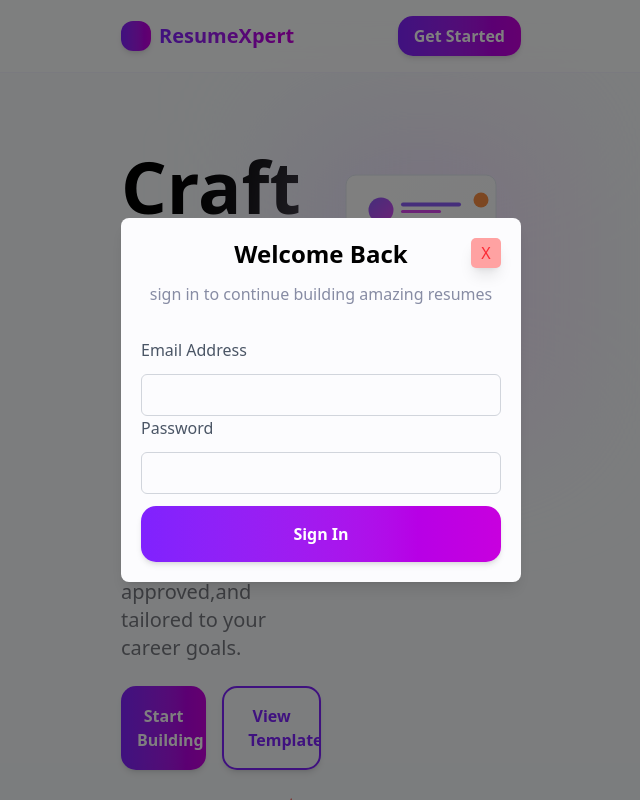
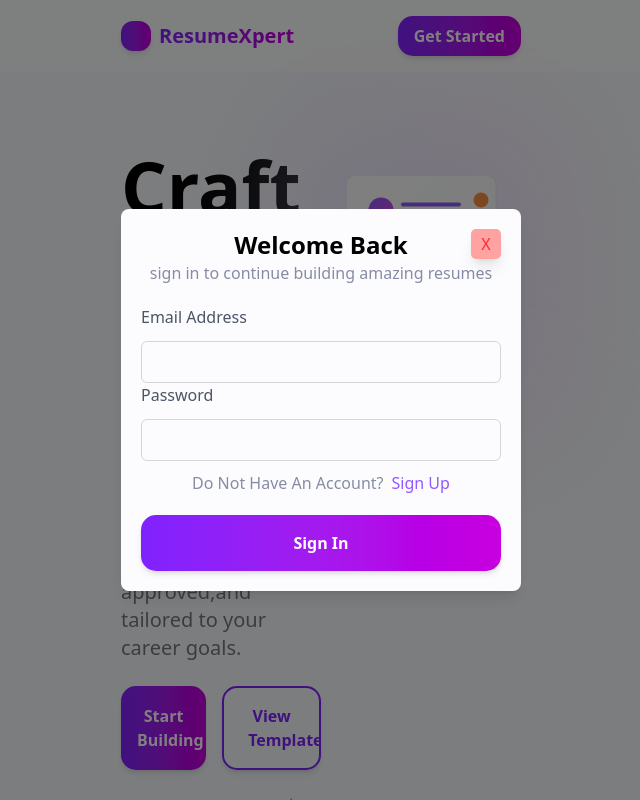
Before and after one commit to huangxi203105/Resume-Builder, a React (Vite) app in the folder Frontend/: page / in a window 1280 px wide. Both pictures are taken after a click on the button "Get Started". Shown: the top 800 px of the page, without its empty margins (319-959 px from the left). Built offline with nearby package versions, Linux system fonts and the light colour scheme.

Commit message:
接口联调

```diff
--- a/Frontend/src/App.tsx
+++ b/Frontend/src/App.tsx
@@ -1,11 +1,14 @@
 import React from "react";
 import { Routes, Route } from "react-router-dom";
 import IndexPage from "./pages/IndexPage.tsx";
+import UserProvider from "./context/UserContext.tsx";
 const App = () => {
   return (
-    <Routes>
-      <Route path="/" element={<IndexPage />} />
-    </Routes>
+    <UserProvider>
+      <Routes>
+        <Route path="/" element={<IndexPage />} />
+      </Routes>
+    </UserProvider>
   )
 }
 
--- a/Frontend/src/components/LoginForm.tsx
+++ b/Frontend/src/components/LoginForm.tsx
@@ -1,7 +1,59 @@
-export const LoginForm = () =>{
+import { useContext, useState } from "react"
+import Input from "./Input"
+import http from "../utils/http"
+import API_PATH from "../utils/apiPath"
+import { UserContext } from "../context/UserContext"
+interface LoginFormProps {
+  onSwitchView: () => void
+}
+
+export const LoginForm = (props: LoginFormProps) => {
+  const [email, setEmail] = useState<string>("")
+  const [password, setPassword] = useState<string>("")
+  const userContext = useContext(UserContext)
+  const login = async () => {
+    try {
+      const res = await http.post(API_PATH.LOGIN, { email, password })
+      console.log(res)
+      localStorage.setItem('token', res.data.token)
+      // 更新用户状态
+      if (userContext && userContext.setUser) {
+        userContext.setUser(res.data)
+      }
+      window.location.href = '/'
+    } catch (err) {
+      console.log(err)
+    }
+  }
+  const onEmailChange = (e: React.ChangeEvent<HTMLInputElement>) => {
+    setEmail(e.target.value)
+  }
+  const onPasswordChange = (e: React.ChangeEvent<HTMLInputElement>) => {
+    setPassword(e.target.value)
+  }
   return (
     <div>
-
+      <div className='text-2xl font-bold flex justify-center'>Welcome Back</div>
+      <div className="flex w-full justify-center text-normal text-[#878ca4]">
+        sign in to continue building amazing resumes
+      </div>
+      <div className='mt-[20px]'>
+        <Input value={email} onChange={onEmailChange} type='email' label='Email Address' />
+        <Input value={password} onChange={onPasswordChange} type='password' label='Password' />
+      </div>
+      <div className="flex justify-center gap-2 mt-[10px]">
+        <span className="text-[#878ca4] ">
+          Do Not Have An Account?
+        </span>
+        <span onClick={props.onSwitchView} className="text-[#9358ff] hover:cursor-pointer">
+          Sign Up
+        </span>
+      </div>
+      <div className='w-full flex justify-center mt-[20px]'>
+        <button onClick={login} className='w-full cursor-pointer bg-gradient-to-r from-violet-600 to-fuchsia-600 text-white py-4 px-4 rounded-[15px] shadow-md overflow-hidden transition-all hover:scale-105 hover:shadow-xl hover:shadow-violet-200'>
+          <span className='text-white font-semibold'>Sign In</span>
+        </button>
+      </div>
     </div>
   )
 }
--- a/Frontend/src/components/Modal.tsx
+++ b/Frontend/src/components/Modal.tsx
@@ -1,14 +1,21 @@
-import React, { useState, forwardRef, useImperativeHandle, useCallback, useEffect } from 'react'
+import React, { useState, forwardRef, useImperativeHandle, useCallback, useEffect, use } from 'react'
 import ReactDOM from 'react-dom';
 import Input from './Input'
 import "../assets/Modal.css"
+import { LoginForm } from './LoginForm';
+import { RegisterForm } from './RegisterForm';
 interface ModalProps {
   isOpen: Boolean,
   onClose: () => void
   children?: React.ReactNode
   disableScroll?: Boolean,
+  initialView?: "login" | "register"
 }
-const Modal = forwardRef(({ isOpen, onClose, disableScroll = true }: ModalProps, ref) => {
+const Modal = forwardRef(({ isOpen, onClose, disableScroll = true,initialView="login" }: ModalProps, ref) => {
+  const [view, setView] = useState(initialView)
+  const switchView = (view:any) =>{
+    setView(view)
+  }
   const handleKeyDown = useCallback((e: any) => {
     if (e.key === 'Escape') {
       onClose();
@@ -38,11 +45,13 @@ const Modal = forwardRef(({ isOpen, onClose, disableScroll = true }: ModalProps,
 
   // 点击遮罩层关闭
   const handleOverlayClick = (e: any) => {
-    console.log(e.target, e.currentTarget)
     if (e.target === e.currentTarget) {
       onClose();
     }
   };
+  useImperativeHandle(ref, () => ({
+    switchView: (view: any) =>setView(view)
+  }))
 
   if (!isOpen) return null;
   return ReactDOM.createPortal(
@@ -53,19 +62,11 @@ const Modal = forwardRef(({ isOpen, onClose, disableScroll = true }: ModalProps,
         <div className='absolute top-[20px] right-[20px]'>
           <button onClick={onClose} className='bg-red-300 text-red-500 w-[30px] h-[30px] rounded-[5px] shadow-lg shadow'>X</button>
         </div>
-        <div className='text-2xl font-bold flex justify-center'>Welcome Back</div>
-        <div className="flex w-full justify-center text-normal text-[#878ca4]">
-          sign in to continue building amazing resumes
-        </div>
-        <div className='mt-[20px]'>
-          <Input type='email' label='Email Address' />
-          <Input type='password' label='Password' />
-        </div>
-        <div className='w-full flex justify-center'>
-          <button className='w-full cursor-pointer bg-gradient-to-r from-violet-600 to-fuchsia-600 text-white py-4 px-4 rounded-[15px] shadow-md overflow-hidden transition-all hover:scale-105 hover:shadow-xl hover:shadow-violet-200'>
-            <span className='text-white font-semibold'>Sign In</span>
-          </button>
-        </div>
+        {view === 'login' ? (
+          <LoginForm onSwitchView={() => switchView('register')} />
+        ) : (
+          <RegisterForm onSwitchView={() => switchView('login')} />
+        )}
       </div>
     </div>
     ,
--- /dev/null
+++ b/Frontend/src/components/RegisterForm.tsx
@@ -0,0 +1,48 @@
+import { useState } from "react"
+import Input from "./Input"
+import http from "../utils/http"
+import API_PATH from "../utils/apiPath"
+interface RegisterFormProps {
+  onSwitchView: () => void
+}
+export const RegisterForm = (props: RegisterFormProps) => {
+  const [fullName, setFullName] = useState<string>("")
+  const [email, setEmail] = useState<string>("")
+  const [password, setPassword] = useState<string>("")
+  const register = async () => {
+    try {
+      const res = await http.post(API_PATH.REGISTER, { fullName, email, password })
+      console.log(res)
+      localStorage.setItem('token', res.data.token)
+      window.location.href = '/'
+    } catch (err) {
+      console.log(err)
+    }
+  }
+  return (
+    <div>
+      <div className='text-2xl font-bold flex justify-center'>Sign UP</div>
+      <div className="flex w-full justify-center text-normal text-[#878ca4]">
+          By signing up, you agree to our
+      </div>
+      <div className='mt-[20px]'>
+        <Input value={fullName} onChange={(e) => setFullName(e.target.value)} type='text' label='Full Name' />
+        <Input value={email} onChange={(e) => setEmail(e.target.value)} type='email' label='Email Address' />
+        <Input value={password} onChange={(e) => setPassword(e.target.value)} type='password' label='Password' />
+      </div>
+      <div className="flex justify-center gap-2 mt-[10px]">
+        <span className="text-[#878ca4] ">
+          Already have an account?
+        </span>
+        <span onClick={props.onSwitchView} className="text-[#9358ff] hover:cursor-pointer">
+          Sign In
+        </span>
+      </div>
+      <div className='w-full flex justify-center mt-[20px]'>
+        <button onClick={register} className='w-full cursor-pointer bg-gradient-to-r from-violet-600 to-fuchsia-600 text-white py-4 px-4 rounded-[15px] shadow-md overflow-hidden transition-all hover:scale-105 hover:shadow-xl hover:shadow-violet-200'>
+          <span className='text-white font-semibold'>Sign UP</span>
+        </button>
+      </div>
+    </div>
+  )
+}
--- /dev/null
+++ b/Frontend/src/context/UserContext.tsx
@@ -0,0 +1,57 @@
+import React, { useEffect, useState, createContext, type ReactNode } from "react";
+import http from "../utils/http";
+import API_PATH from "../utils/apiPath";
+
+interface UserProviderProps {
+  children: ReactNode;
+}
+
+interface UserContextType {
+  user: any;
+  setUser: React.Dispatch<React.SetStateAction<any>>;
+  loading: boolean;
+  clearUser: () => void;
+}
+
+export const UserContext = createContext<UserContextType | null>(null);
+
+export const UserProvider: React.FC<UserProviderProps> = ({ children }) => {
+  const [user, setUser] = useState(null);
+  const [loading, setLoading] = useState(true);
+
+  const clearUser = () => {
+    setUser(null);
+    setLoading(false);
+    localStorage.removeItem('token');
+  };
+
+  useEffect(() => {
+    if (user) {
+      return;
+    }
+    const Token = localStorage.getItem('token');
+    if (!Token) {
+      setLoading(false);
+      return;
+    }
+    const getUser = async () => {
+      try {
+        const res = await http.get(API_PATH.GET_USER, {})
+        console.log(res)
+        setUser(res.data);
+        setLoading(false);
+      } catch (err) {
+        setLoading(false);
+        clearUser();
+        console.log(err);
+      }
+    }
+    getUser()
+  }, [])
+  return (
+    <UserContext.Provider value={{ user, setUser, clearUser, loading }}>
+      {children}
+    </UserContext.Provider>
+  )
+}
+export default UserProvider
--- a/Frontend/src/main.tsx
+++ b/Frontend/src/main.tsx
@@ -4,6 +4,7 @@ import App from './App.tsx'
 import { BrowserRouter } from 'react-router-dom'
 
 createRoot(document.getElementById('root')!).render(
+
   <BrowserRouter>
     <App />
   </BrowserRouter>
--- a/Frontend/src/pages/IndexPage.tsx
+++ b/Frontend/src/pages/IndexPage.tsx
@@ -1,10 +1,11 @@
-import React, { useRef, useState } from "react";
+import React, { useContext, useRef, useState } from "react";
 import AOS from 'aos';
 import 'aos/dist/aos.css';
 import { landingPageStyles } from "../assets/dummystyle.js";
 import { statsMap, cardsMap } from "../model/index.ts";
 import Modal from "../components/Modal";
 import Card from "../components/Card"
+import { UserContext } from "../context/UserContext";
 AOS.init({
   offset: 120,       // 触发距离（像素）
   delay: 100,        // 延迟（毫秒）
@@ -16,11 +17,15 @@ AOS.init({
 const IndexPage = () => {
   const modalRef: any = useRef(null)
   const [isModalOpen, setIsModalOpen] = useState(false)
+  const userContext = useContext(UserContext)
   const showModal = () => {
     setIsModalOpen(true);
   };
   const handleModalClose = () => {
     setIsModalOpen(false);
+  }
+  const logout = () =>{
+    userContext?.clearUser()
   }
   return (
     <div className="bg-[#f8fbfd] min-h-screen w-[100vw]">
@@ -31,9 +36,21 @@ const IndexPage = () => {
             <div className="text-xl font-semibold bg-gradient-to-r from-violet-600 to-fuchsia-600 bg-clip-text text-transparent">ResumeXpert</div>
           </div>
           <div>
-            <button onClick={showModal} className="cursor-pointer bg-gradient-to-r from-violet-600 to-fuchsia-600 text-white py-2 px-4 rounded-[15px] shadow-md overflow-hidden transition-all hover:scale-105 hover:shadow-xl hover:shadow-violet-200">
-              <span className="text-white font-semibold">Get Started</span>
-            </button>
+            {userContext?.user ? (
+                <div className="flex items-center gap-2 p-3 rounded-[15px] bg-[#f2f2f2]">
+                  <div className="flex items-center justify-center rounded-[8px] w-[30px] h-[30px] p-2 bg-gradient-to-r from-violet-600 to-fuchsia-600 text-white font-bold">
+                    <div>{userContext.user.name.charAt(0)}</div>
+                  </div>
+                  <div className="flex flex-col">
+                    <div className="text-sm font-bold">{userContext.user.name}</div>
+                    <div onClick={logout} className="text-xs font-medium text-violet-600 cursor-pointer">Logout</div>
+                  </div>
+                </div>
+              ) : (
+                <button onClick={showModal} className="cursor-pointer bg-gradient-to-r from-violet-600 to-fuchsia-600 text-white py-2 px-4 rounded-[15px] shadow-md overflow-hidden transition-all hover:scale-105 hover:shadow-xl hover:shadow-violet-200">
+                  <span className="text-white font-semibold">Get Started</span>
+                </button>
+            )}
           </div>
         </header>
       </div>
--- a/Frontend/src/utils/apiPath.ts
+++ b/Frontend/src/utils/apiPath.ts
@@ -1,6 +1,6 @@
 export const BASE_URL = "http://localhost:4000";
 
-export const API_PATH = {
+const API_PATH = {
   LOGIN: "/api/auth/login",
   REGISTER: "/api/auth/register",
   GET_USER: "/api/auth/profile",
@@ -12,3 +12,4 @@ export const API_PATH = {
   UPLOAD_IMAGES: (id: any) => `/api/resume/${id}/upload-images`,
   UPLOAD_IMAGES_ALL: `/api/auth/upload-images`,
 }
+export default API_PATH;
--- /dev/null
+++ b/Frontend/src/utils/http.ts
@@ -0,0 +1,95 @@
+// src/utils/http.js
+import axios from 'axios';
+import { BASE_URL } from './apiPath';
+// 创建 Axios 实例
+const http = axios.create({
+  baseURL: BASE_URL, // 替换为您的 API 基础 URL
+  timeout: 10000, // 请求超时时间
+  headers: {
+    'Content-Type': 'application/json',
+  },
+});
+
+// 请求拦截器
+http.interceptors.request.use(
+  (config) => {
+    // 从 localStorage 获取 token
+    const token = localStorage.getItem('token');
+    if (token) {
+      config.headers.Authorization = `Bearer ${token}`;
+    }
+
+    // 可以在这里添加其他通用请求处理逻辑
+    console.log(`请求拦截: ${config.method?.toUpperCase()} ${config.url}`);
+
+    return config;
+  },
+  (error) => {
+    return Promise.reject(error);
+  }
+);
+
+// 响应拦截器
+http.interceptors.response.use(
+  (response) => {
+    // 统一处理响应数据
+    if (response.status === 200) {
+      return Promise.resolve(response.data) ;
+    }
+
+    return response;
+  },
+  (error) => {
+    // 统一错误处理
+    if (error.response) {
+      // 服务器返回错误状态码
+      const status = error.response.status;
+
+      switch (status) {
+        case 401:
+          console.error('未授权，请重新登录');
+          window.location.href = '/';
+          break;
+        case 403:
+          console.error('拒绝访问');
+          break;
+        case 404:
+          console.error('请求资源不存在');
+          break;
+        case 500:
+          console.error('服务器错误');
+          break;
+        default:
+          console.error(`请求错误: ${status}`);
+      }
+    } else if (error.request) {
+      // 请求已发出但没有响应
+      console.error('无响应:', error.request);
+    } else {
+      // 请求设置错误
+      console.error('请求错误:', error.message);
+    }
+
+    return Promise.reject(error);
+  }
+);
+
+// 封装常用请求方法
+export default {
+  get: (url:any, params?:any, config?:any) => http.get(url, { params, ...config }),
+  post: (url: any, data?: any, config?: any) => http.post(url, data, config),
+  // put: (url: any, data: any, config: any) => http.put(url, data, config),
+  // delete: (url: any ,config: any) => http.delete(url, config),
+
+  // // 文件上传方法
+  // upload: (url, file, config) => {
+  //   const formData = new FormData();
+  //   formData.append('file', file);
+  //   return http.post(url, formData, {
+  //     headers: {
+  //       'Content-Type': 'multipart/form-data'
+  //     },
+  //     ...config
+  //   });
+  // }
+};
```
Also changed, not shown: Frontend/src/components/Input.tsx (+4 -3 lines), 1 other file (tests, documents, lock files or other folders).
